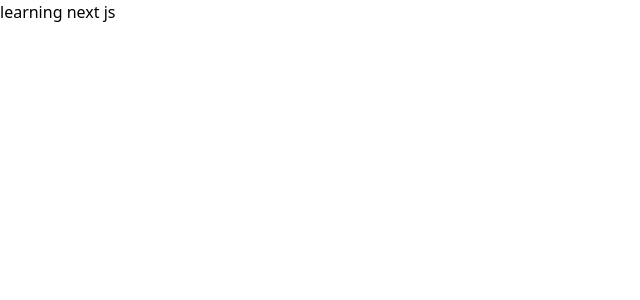
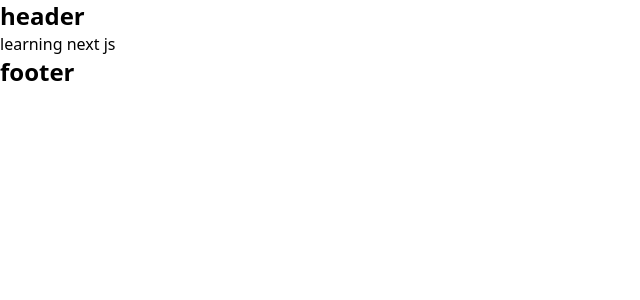
Before and after one commit to talha-fullstackdev/learning-next-js, a Next.js app in the folder learning-nextjs/: page / in a window 1280 px wide. Shown: the top 300 px of the page, without its empty margins (0-640 px from the left). Built offline with nearby package versions, Linux system fonts and the light colour scheme.

Commit message:
learn about layout

```diff
--- a/learning-nextjs/src/app/layout.js
+++ b/learning-nextjs/src/app/layout.js
@@ -22,7 +22,9 @@
       <body
         className={`${geistSans.variable} ${geistMono.variable} antialiased `}
       >
+        <h1 className="text-2xl font-bold">header</h1>
         {children}
+        <h1 className="text-2xl font-bold">footer</h1>
       </body>
     </html>
   );
```
